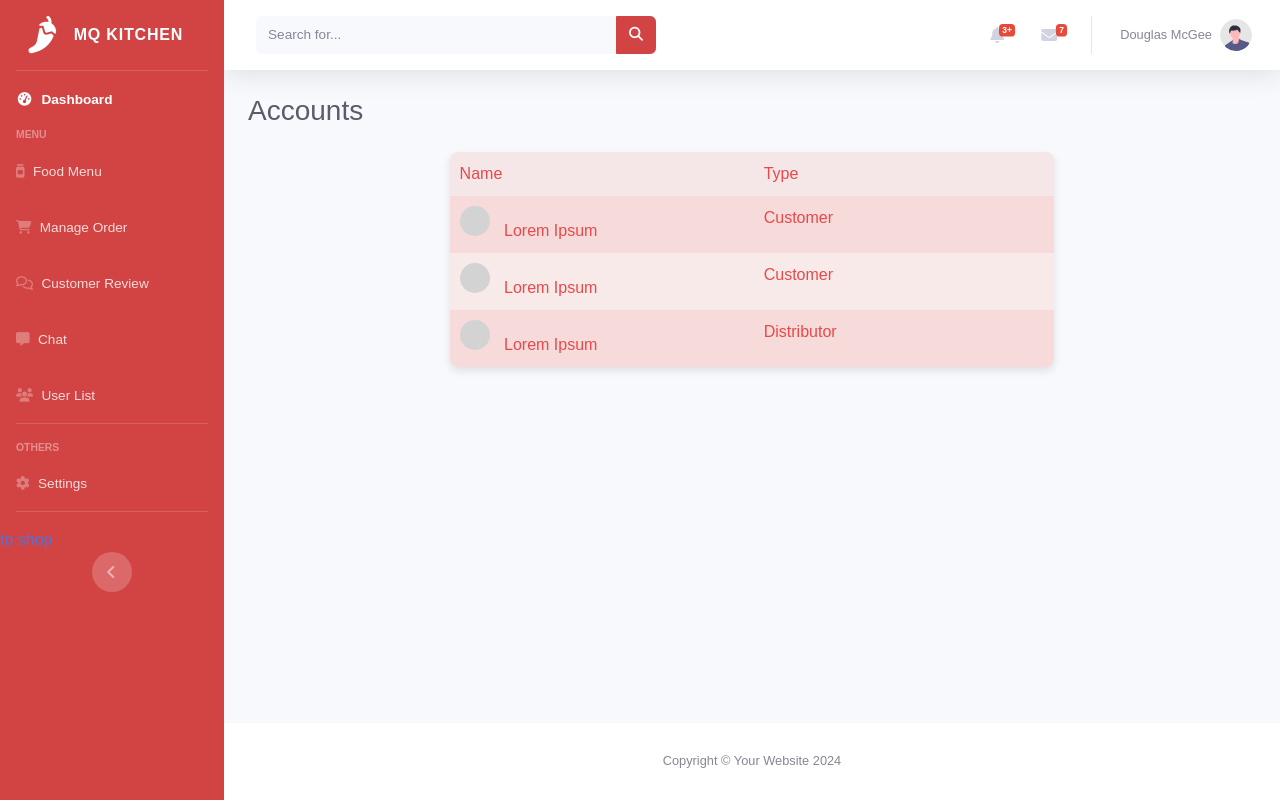
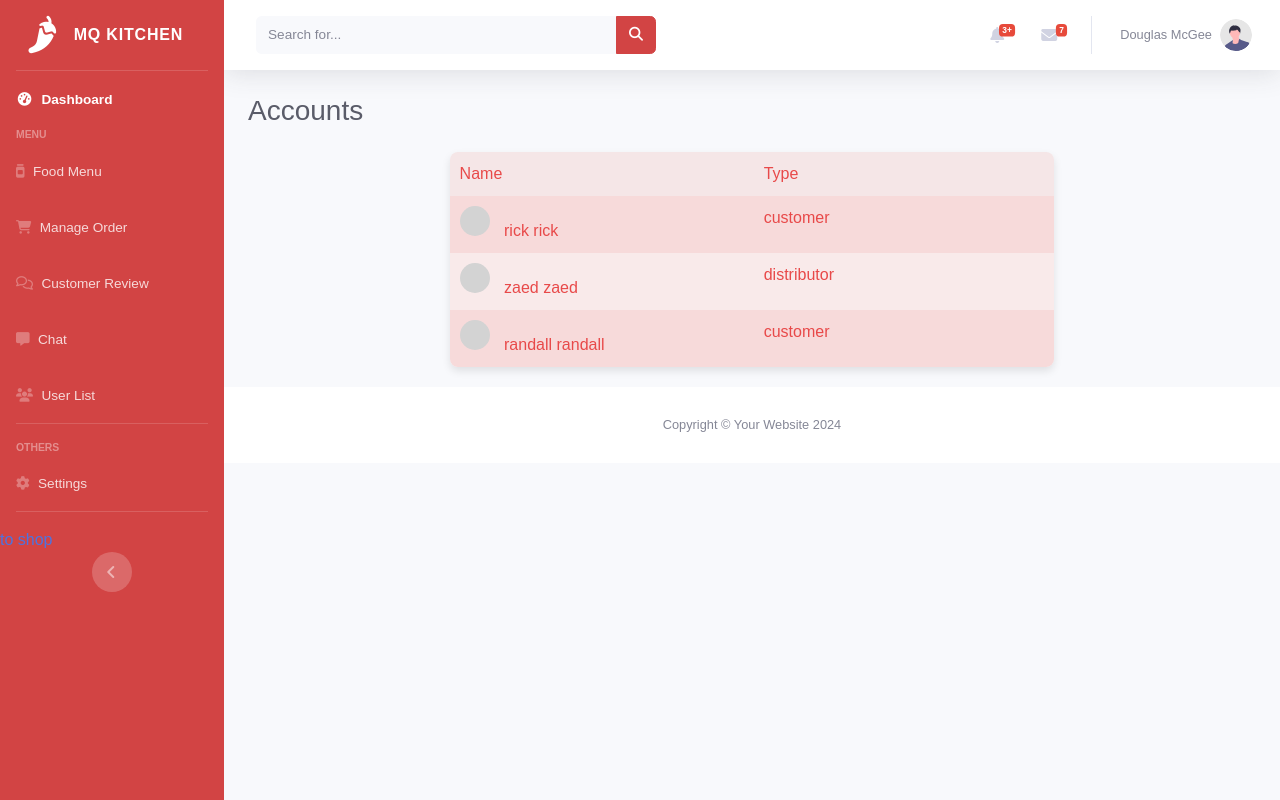
Before and after one commit to Randallace05/MQ, a PHP site: page /system/admin_page/users/users.php in a window 1280 px wide. Run offline with PHP 8.4, Linux system fonts and the light colour scheme; data comes from the database, SQL or seed files in the repository; both versions use the stored data as it was after the commit; some libraries are stand-ins or nearby versions.

Commit message:
users php

```diff
--- a/admin_page/users/users.php
+++ b/admin_page/users/users.php
@@ -122,31 +122,36 @@
                     </div>
 
                     <!-- Table Container -->
+                    <?php
+                    // Include the connection file
+                    include '../../conn/conn.php';
+
+                    // Prepare the SQL query to exclude "admin" user_role
+                    $query = "SELECT first_name, last_name, user_role FROM tbl_user WHERE user_role != 'admin'";
+                    $stmt = $conn->prepare($query);
+                    $stmt->execute();
+                    $users = $stmt->fetchAll(PDO::FETCH_ASSOC);
+                    ?>
+
+                    <!-- Table Container -->
                     <div class="table-container">
                         <div class="table-header">
                             <span class="table-cell">Name</span>
                             <span class="table-cell">Type</span>
                         </div>
-                        <div class="table-row">
-                            <div class="table-cell">
-                                <div class="avatar"></div> Lorem Ipsum
+
+                        <?php foreach($users as $row) { ?>
+                            <div class="table-row">
+                                <div class="table-cell">
+                                    <div class="avatar"></div>
+                                    <?php echo htmlspecialchars($row['first_name'] . ' ' . $row['last_name']); ?>
+                                </div>
+                                <div class="table-cell">
+                                    <?php echo htmlspecialchars($row['user_role']); ?>
+                                </div>
                             </div>
-                            <div class="table-cell">Customer</div>
-                        </div>
-                        <div class="table-row">
-                            <div class="table-cell">
-                                <div class="avatar"></div> Lorem Ipsum
-                            </div>
-                            <div class="table-cell">Customer</div>
-                        </div>
-                        <div class="table-row">
-                            <div class="table-cell">
-                                <div class="avatar"></div> Lorem Ipsum
-                            </div>
-                            <div class="table-cell">Distributor</div>
-                        </div>
+                        <?php } ?>
                     </div>
-                </div>
                 <!-- /.container-fluid -->
             </div>
             <!-- End of Main Content -->
--- a/endpoint/add-user.php
+++ b/endpoint/add-user.php
@@ -21,7 +21,7 @@ if (isset($_POST['register'])) {
         $user_role = $_POST['user_role'];
 
         // Generate a unique user ID
-        $uniqueID = rand(time(), 100000000); // Incorrect
+        $uniqueID = rand(time(), 100000000);
 
         // Hash the password
         $hashedPassword = password_hash($password, PASSWORD_DEFAULT);
```
Also changed, not shown: conn/login_email_verification.sql (+7 -4 lines).
